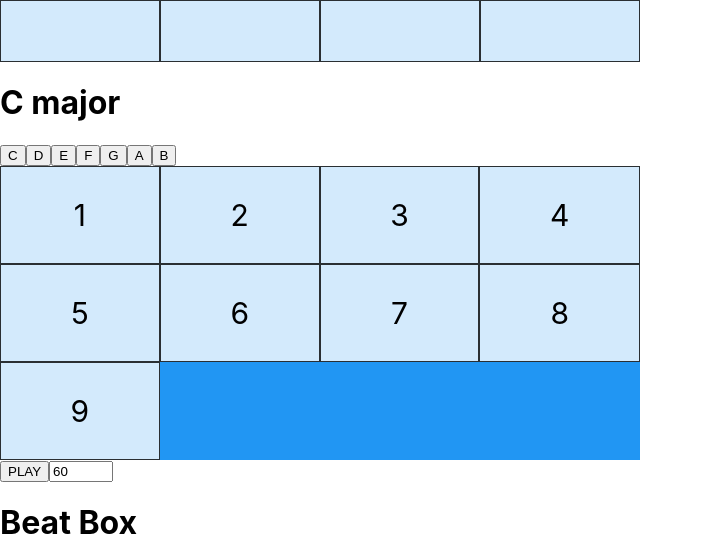
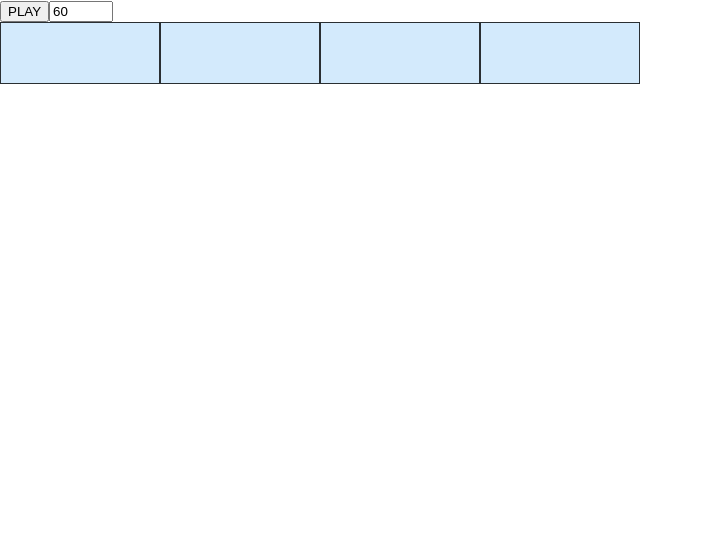
Before and after one commit to Basile-Lequeux/sandbox-music, a React (Create React App) app: page / in a window 1280 px wide. Shown: the top 536 px of the page, without its empty margins (0-703 px from the left). Built offline with nearby package versions, Linux system fonts and the light colour scheme; the HTML template or start-up script is replaced by a standard one.

Commit message:
sorcellerie

```diff
--- a/src/App.js
+++ b/src/App.js
@@ -1,10 +1,12 @@
 import Grid from "./Grid";
-import { useState } from "react";
+import {useState} from "react";
 
 function App() {
-  // const [isPlaying, setIsPlaying] = useState(false);
+    const [isPlaying, setIsPlaying] = useState(false);
 
     const [cursor, setCursor] = useState(0);
+    const [bpmValue, setBpmValue] = useState(60);
+    const [intervalId, setIntervalId] = useState(() => {});
 
     document.addEventListener("keydown", function (event) {
         var audioId = document.getElementById("" + event.keyCode);
@@ -20,8 +22,8 @@ function App() {
             keypressed.remove("play");
         }, 150);
     });
-  let isPlaying = false;
-  let intervalId = null;
+
+
     let counter = 0;
 
     const trackArray = [false, false, false, false];
@@ -30,31 +32,30 @@ function App() {
         const buttonPlay = document.getElementById("button_play");
         if (buttonPlay.textContent === "PLAY") {
             buttonPlay.textContent = "STOP";
-      isPlaying = true;
+            setIsPlaying(true)
             start(true);
             return;
         }
         if (buttonPlay.textContent === "STOP") {
             buttonPlay.textContent = "PLAY";
-      isPlaying = false;
+            setIsPlaying(false)
             stop();
         }
     }
 
     const start = () => {
         clearInterval(intervalId);
-    if (isPlaying) {
-      const bpm = document.getElementById("bpm").value;
-      const delay = 60000 / bpm;
-      intervalId = setInterval(playMusic, delay);
-    }
+        const delay = 60000 / bpmValue;
+        setIntervalId(setInterval(playMusic, delay))
     };
 
     const stop = () => {
+        console.log("fff")
+        if(intervalId !== (() => {})){
             clearInterval(intervalId);
-    for (let i = 0; i < 4; i++) {
-      colorize(i, false);
         }
+        setIntervalId(() => {});
+        colorize(counter, false)
         counter = 0;
     };
 
@@ -108,13 +109,24 @@ function App() {
     return (
         <div className="App">
             {/* <Grid cursor={cursor} isPlaying={isPlaying} /> */}
+            {!isPlaying ? <button onClick={() => {
+                    setIsPlaying(true);
+                    start()
+                }}>
+                    PLAY
+                </button>
+                :
+                <button onClick={() => {
+                    setIsPlaying(false);
+                    stop()
+                }}>
+                    STOP
+                </button>}
 
-      {/* <button className="button_play" onClick={() => setIsPlaying(!isPlaying)}>
-        {isPlaying ? "STOP" : "PLAY"}
-      </button>
-      <button className="button_play" onClick={() => setCursor(cursor + 1)}>
-        +
-      </button> */}
+
+            <input id="bpm" type="number" min="40" max="220" value={bpmValue}
+                   onChange={(e) => setBpmValue(parseInt(e.target.value))}/>
+
 
             <div class="grid-container">
                 <div class="grid-item" id="grid0" onClick={() => setTrack(0)}></div>
@@ -123,15 +135,37 @@ function App() {
                 <div class="grid-item" id="grid3" onClick={() => setTrack(3)}></div>
             </div>
 
-      <h1>C major</h1>
 
-      <button onClick={() => {playNote(261.6, 'triangle')}}> C</button>
-      <button onClick={() => {playNote(293.7, 'triangle')}}> D</button>
-      <button onClick={() => {playNote(329.6, 'triangle')}}> E</button>
-      <button onClick={() => {playNote(349.2, 'triangle')}}> F</button>
-      <button onClick={() => {playNote(392.0, 'triangle')}}> G</button>
-      <button onClick={() => {playNote(440.0, 'triangle')}}> A</button>
-      <button onClick={() => {playNote(493.9, 'triangle')}}> B</button>
+            {/* <h1>C major</h1>
+
+            <button onClick={() => {
+                playNote(261.6, 'triangle')
+            }}> C
+            </button>
+            <button onClick={() => {
+                playNote(293.7, 'triangle')
+            }}> D
+            </button>
+            <button onClick={() => {
+                playNote(329.6, 'triangle')
+            }}> E
+            </button>
+            <button onClick={() => {
+                playNote(349.2, 'triangle')
+            }}> F
+            </button>
+            <button onClick={() => {
+                playNote(392.0, 'triangle')
+            }}> G
+            </button>
+            <button onClick={() => {
+                playNote(440.0, 'triangle')
+            }}> A
+            </button>
+            <button onClick={() => {
+                playNote(493.9, 'triangle')
+            }}> B
+            </button>
 
             <div class="grid-container">
                 <div class="grid-item">1</div>
@@ -145,11 +179,11 @@ function App() {
                 <div class="grid-item">9</div>
             </div>
             <button id="button_play" onClick={() => clickButtonPlay()}>PLAY</button>
-<input id="bpm" type="number" min="40" max="220" value="60" onChange={() => {start()}}/>
+
 
             <div class="container">
                 <h1>Beat Box</h1>
-        <img src="https://s14.postimg.org/r194s7pld/drumkit2.png" />
+                <img src="https://s14.postimg.org/r194s7pld/drumkit2.png"/>
             </div>
             <div class="keys">
                 <div class="key" id="k65">
@@ -182,32 +216,33 @@ function App() {
             </div>
 
             <audio id="65">
-        <source src="https://raw.githubusercontent.com/jayjariwala/JSDrumKit/master/assets/sounds/clap.wav" />
+                <source src="https://raw.githubusercontent.com/jayjariwala/JSDrumKit/master/assets/sounds/clap.wav"/>
             </audio>
             <audio id="83">
-        <source src="https://raw.githubusercontent.com/jayjariwala/JSDrumKit/master/assets/sounds/hihat.wav" />
+                <source src="https://raw.githubusercontent.com/jayjariwala/JSDrumKit/master/assets/sounds/hihat.wav"/>
             </audio>
             <audio id="68">
-        <source src="https://raw.githubusercontent.com/jayjariwala/JSDrumKit/master/assets/sounds/kick.wav" />
+                <source src="https://raw.githubusercontent.com/jayjariwala/JSDrumKit/master/assets/sounds/kick.wav"/>
             </audio>
             <audio id="70">
-        <source src="https://raw.githubusercontent.com/jayjariwala/JSDrumKit/master/assets/sounds/openhat.wav" />
+                <source src="https://raw.githubusercontent.com/jayjariwala/JSDrumKit/master/assets/sounds/openhat.wav"/>
             </audio>
             <audio id="71">
-        <source src="https://raw.githubusercontent.com/jayjariwala/JSDrumKit/master/assets/sounds/boom.wav" />
+                <source src="https://raw.githubusercontent.com/jayjariwala/JSDrumKit/master/assets/sounds/boom.wav"/>
             </audio>
             <audio id="72">
-        <source src="https://raw.githubusercontent.com/jayjariwala/JSDrumKit/master/assets/sounds/ride.wav" />
+                <source src="https://raw.githubusercontent.com/jayjariwala/JSDrumKit/master/assets/sounds/ride.wav"/>
             </audio>
             <audio id="74">
-        <source src="https://raw.githubusercontent.com/jayjariwala/JSDrumKit/master/assets/sounds/snare.wav" />
+                <source src="https://raw.githubusercontent.com/jayjariwala/JSDrumKit/master/assets/sounds/snare.wav"/>
             </audio>
             <audio id="75">
-        <source src="https://raw.githubusercontent.com/jayjariwala/JSDrumKit/master/assets/sounds/tink.wav" />
+                <source src="https://raw.githubusercontent.com/jayjariwala/JSDrumKit/master/assets/sounds/tink.wav"/>
             </audio>
             <audio id="76">
-        <source src="https://raw.githubusercontent.com/jayjariwala/JSDrumKit/master/assets/sounds/tom.wav" />
+                <source src="https://raw.githubusercontent.com/jayjariwala/JSDrumKit/master/assets/sounds/tom.wav"/>
             </audio>
+        */}
         </div>
     );
 }
```
Also changed, not shown: src/temp.js (added). Lines whose indentation alone changed are shown as unchanged.
